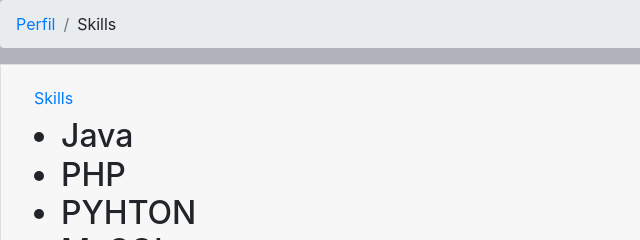
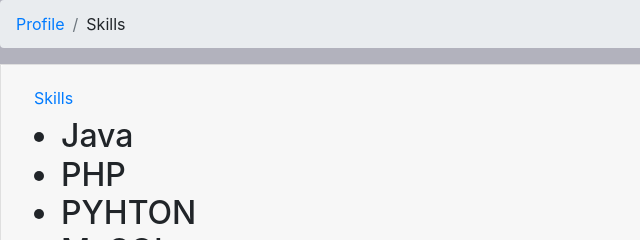
Before and after one commit to DiegoGuerreroR/Ejemplo, a plain HTML site: page skills.html in a window 1280 px wide. Shown: the top 240 px of the page, 0-640 px from the left. Drawn offline with nearby package versions, Linux system fonts and the light colour scheme.

Commit message:
Actualizacion de la pagina final

```diff
--- a/skills.html
+++ b/skills.html
@@ -11,7 +11,7 @@
 <body style="background-color:rgb(178, 178, 189);">
     <nav aria-label="breadcrumb">
         <ol class="breadcrumb">
-            <li class="breadcrumb-item"><a href="index.html">Perfil</a></li>
+            <li class="breadcrumb-item"><a href="index.html">Profile</a></li>
             <li class="breadcrumb-item">Skills</a></li>
         </ol>
     </nav>
```
Also changed, not shown: index.html (+1 -1 lines).
